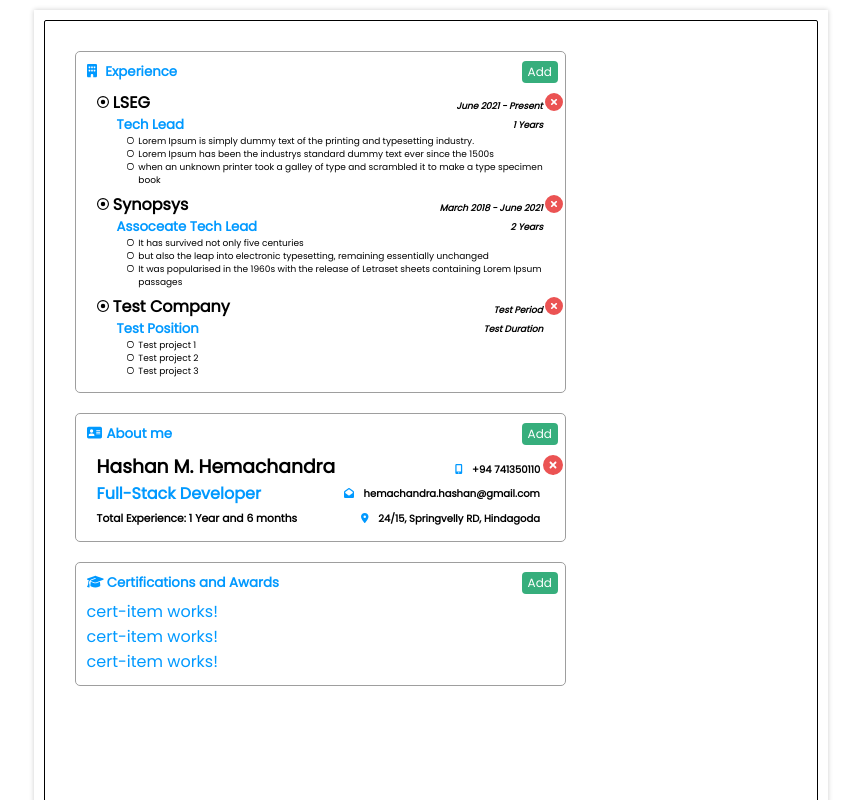
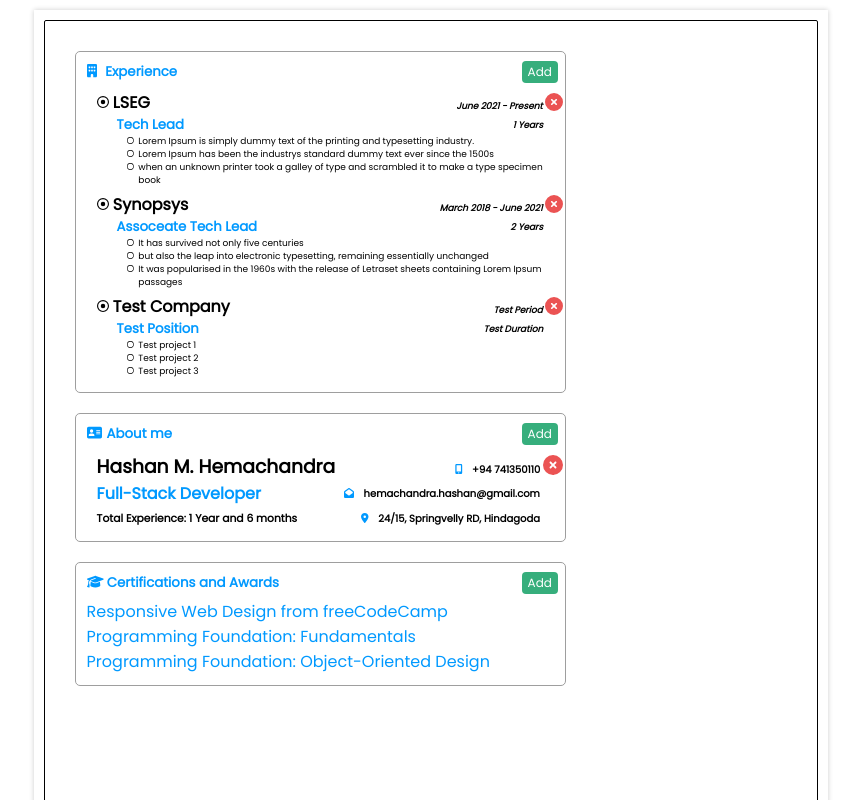
Before and after one commit to hmalindu1/resume-builder, an Angular app: page / in a window 1280 px wide. Shown: the top 800 px of the page, without its empty margins (209-1070 px from the left). Built offline with nearby package versions, Linux system fonts and the light colour scheme; data requests are answered from the project's data file.

Commit message:
cert item html was created

```diff
--- a/src/app/components/cert-item/cert-item.component.html
+++ b/src/app/components/cert-item/cert-item.component.html
@@ -1 +1,3 @@
-<p>cert-item works!</p>
+<div class="cert">
+    <p class="des">{{cert.description}}</p>
+</div>
```
